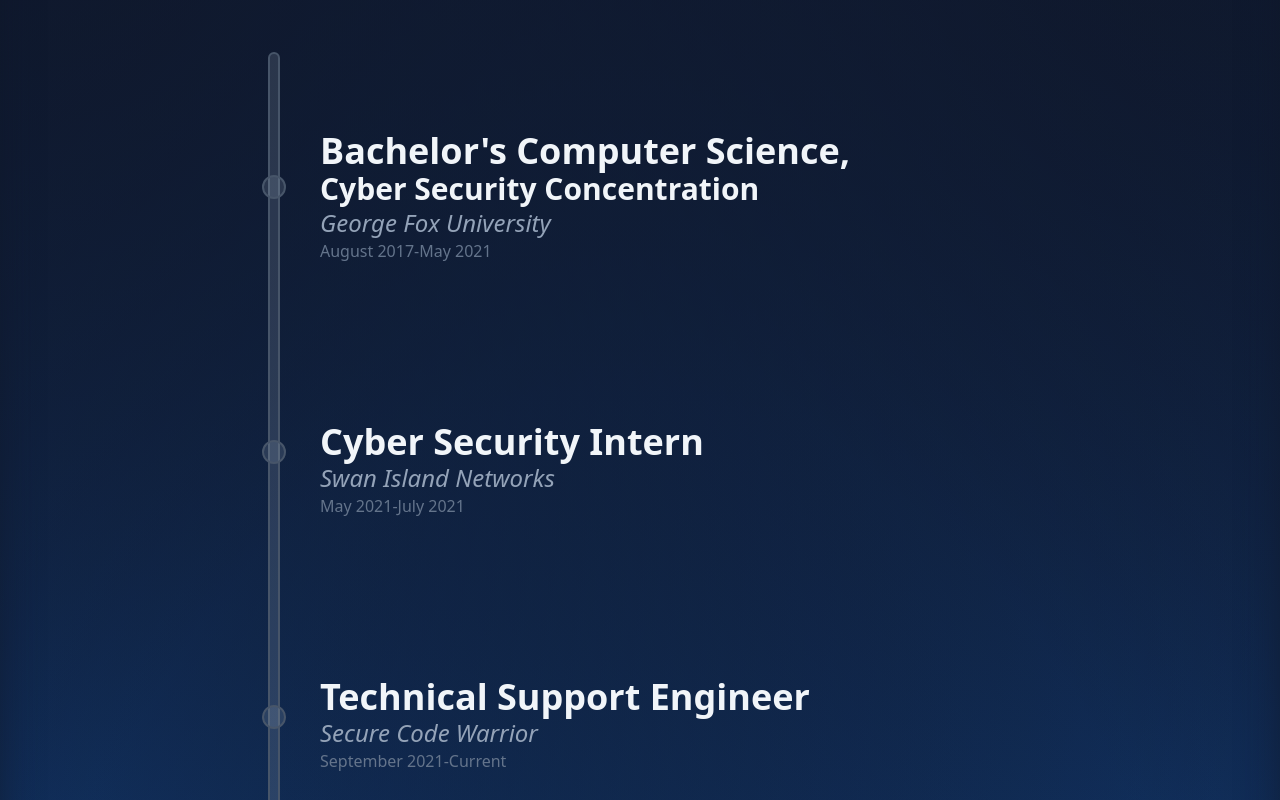
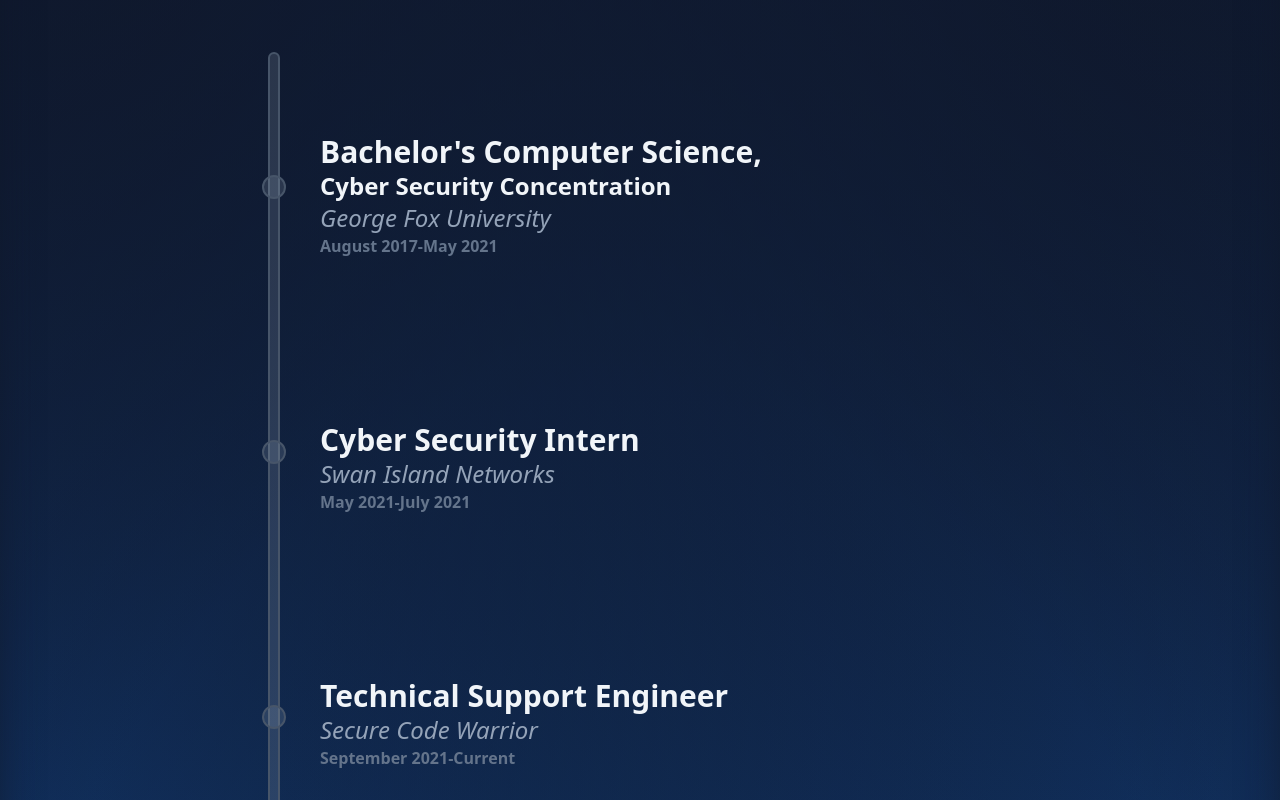
Before and after one commit to proctorinc/Portfolio, a React (Vite) app: page / in a window 1280 px wide. Shown: the part 3100-3900 px from the top of the page. Built offline with nearby package versions, Linux system fonts and the light colour scheme; what prettier-plugin-tailwindcss would draw is missing.

Commit message:
Fixed title size

```diff
--- a/src/sections/Experience/Experience.tsx
+++ b/src/sections/Experience/Experience.tsx
@@ -52,16 +52,16 @@
                 },
               }}
             >
-              <h2 className="text-xl font-bold sm:text-4xl">{job.title}</h2>
+              <h2 className="text-xl font-bold sm:text-3xl">{job.title}</h2>
               {job?.subtitle && (
-                <h2 className="text-xl font-bold sm:text-3xl">
+                <h2 className="text-xl font-bold sm:text-2xl">
                   {job.subtitle}
                 </h2>
               )}
               <h3 className="text-lg italic text-slate-400 sm:text-2xl">
                 {job.company}
               </h3>
-              <p className="text-md font-light text-slate-500">
+              <p className="text-md font-semibold text-slate-500">
                 {job.dateRange}
               </p>
             </motion.div>
```
